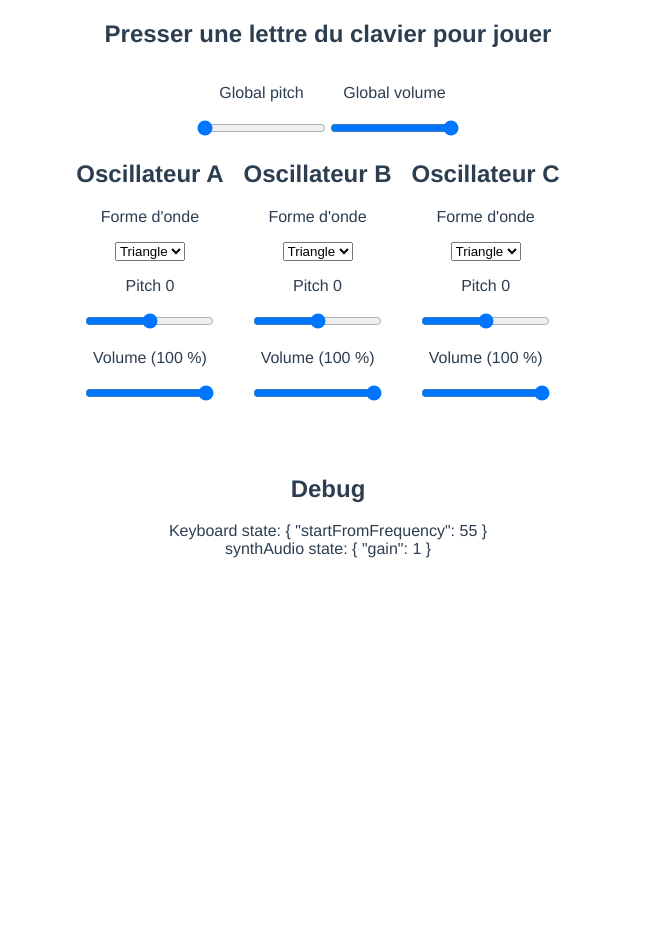
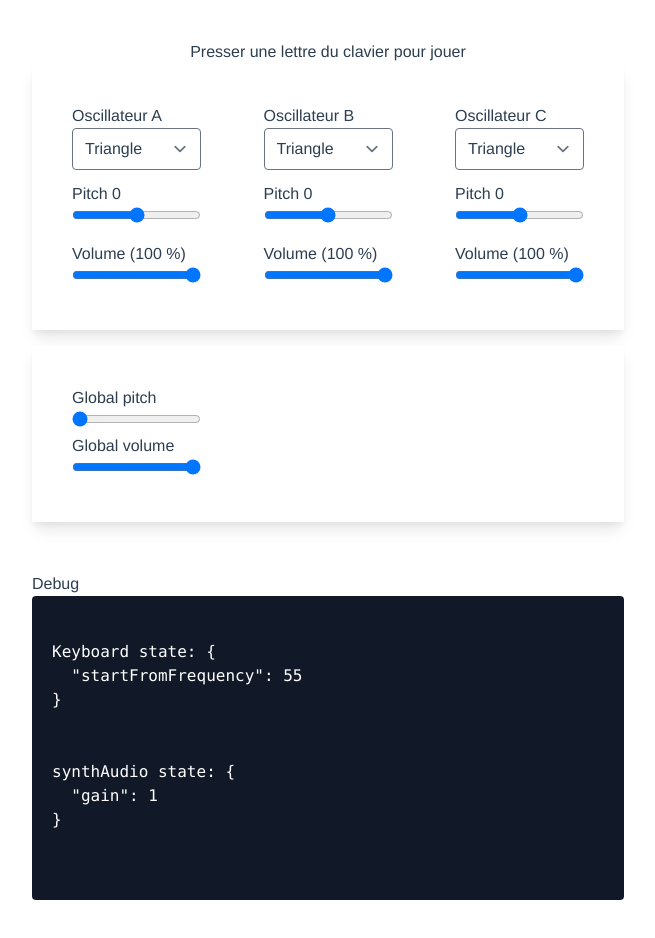
Before and after one commit to yann-yinn/vue3-synth, a Vue app: page / in a window 1280 px wide. Shown: the whole page, without its empty margins (312-967 px from the left). Before the commit the page ends 800 px from the top, so only its background shows below. Built offline with nearby package versions, Linux system fonts and the light colour scheme.

Commit message:
add tailwind

```diff
--- a/package.json
+++ b/package.json
@@ -8,6 +8,7 @@
     "lint": "vue-cli-service lint"
   },
   "dependencies": {
+    "@tailwindcss/forms": "^0.3.4",
     "@vueuse/core": "^6.9.1",
     "core-js": "^3.6.5",
     "vue": "^3.0.0",
@@ -26,10 +27,13 @@
     "@vue/compiler-sfc": "^3.0.0",
     "@vue/eslint-config-prettier": "^6.0.0",
     "@vue/eslint-config-typescript": "^7.0.0",
+    "autoprefixer": "^9.8.8",
     "eslint": "^6.7.2",
     "eslint-plugin-prettier": "^3.3.1",
     "eslint-plugin-vue": "^7.0.0",
+    "postcss": "^7.0.39",
     "prettier": "^2.2.1",
+    "tailwindcss": "npm:@tailwindcss/postcss7-compat@^2.2.17",
     "typescript": "~4.1.5"
   }
 }
--- /dev/null
+++ b/postcss.config.js
@@ -0,0 +1,6 @@
+module.exports = {
+  plugins: {
+    tailwindcss: {},
+    autoprefixer: {},
+  },
+}
--- a/src/App.vue
+++ b/src/App.vue
@@ -7,20 +7,6 @@
   font-family: Avenir, Helvetica, Arial, sans-serif;
   -webkit-font-smoothing: antialiased;
   -moz-osx-font-smoothing: grayscale;
-  text-align: center;
   color: #2c3e50;
 }
-
-#nav {
-  padding: 30px;
-}
-
-#nav a {
-  font-weight: bold;
-  color: #2c3e50;
-}
-
-#nav a.router-link-exact-active {
-  color: #42b983;
-}
 </style>
--- a/src/components/Oscillator.vue
+++ b/src/components/Oscillator.vue
@@ -1,21 +1,19 @@
 <template>
-  <div>
-    <p>Forme d'onde</p>
-    <select v-model="oscillator.state.waveForm">
-      <option value="sine">Sine</option>
-      <option value="square">Square</option>
-      <option value="triangle">Triangle</option>
-    </select>
-  </div>
+  <select v-model="oscillator.state.waveForm" class="rounded w-full">
+    <option value="sine">Sine</option>
+    <option value="square">Square</option>
+    <option value="triangle">Triangle</option>
+  </select>
 
-  <div>
+  <div class="mt-3">
     <p>Pitch {{ oscillator.state.pitch }}</p>
     <input type="range" min="-24" max="24" v-model="oscillator.state.pitch" />
   </div>
 
-  <div>
+  <div class="mt-3">
     <p>Volume ({{ (oscillator.state.gain * 100).toFixed(0) }} %)</p>
     <input
+      style="color: red"
       @input="handleGain"
       type="range"
       min="0"
--- a/src/components/Synth.vue
+++ b/src/components/Synth.vue
@@ -1,6 +1,24 @@
 <template>
-  <h2>Presser une lettre du clavier pour jouer</h2>
-  <div style="display: flex; justify-content: center">
+  <div class="max-w-2xl mx-auto p-10">
+    <h2 class="text-center">Presser une lettre du clavier pour jouer</h2>
+    <div
+      class="flex flex-col md:flex-row justify-between bg-white shadow-lg p-10"
+    >
+      <div class="">
+        <h2>Oscillateur A</h2>
+        <Oscillator defaultWaveForm="triangle" />
+      </div>
+      <div class="">
+        <h2>Oscillateur B</h2>
+        <Oscillator defaultWaveForm="triangle" />
+      </div>
+      <div class="">
+        <h2>Oscillateur C</h2>
+        <Oscillator defaultWaveForm="triangle" />
+      </div>
+    </div>
+
+    <div class="p-10 mt-4 bg-white shadow-lg">
       <div>
         <p>Global pitch</p>
         <input @input="handlePitch" type="range" min="55" max="220" />
@@ -17,24 +35,12 @@
       </div>
     </div>
 
-  <div style="display: flex; justify-content: center">
-    <div style="margin-right: 20px">
-      <h2>Oscillateur A</h2>
-      <Oscillator defaultWaveForm="triangle" />
-    </div>
-    <div style="margin-right: 20px">
-      <h2>Oscillateur B</h2>
-      <Oscillator defaultWaveForm="triangle" />
-    </div>
-    <div style="margin-right: 20px">
-      <h2>Oscillateur C</h2>
-      <Oscillator defaultWaveForm="triangle" />
-    </div>
-  </div>
-
     <h2 style="padding-top: 50px">Debug</h2>
+    <pre class="bg-gray-900 text-white p-5 rounded">
       <div>Keyboard state: {{ keyboard.state }}</div>
       <div>synthAudio state: {{ synthAudio.state }}</div>
+    </pre>
+  </div>
 </template>
 
 <script lang="ts">
--- /dev/null
+++ b/src/index.css
@@ -0,0 +1,4 @@
+/* ./src/index.css */
+@tailwind base;
+@tailwind components;
+@tailwind utilities;
--- a/src/main.ts
+++ b/src/main.ts
@@ -2,5 +2,6 @@ import { createApp } from "vue";
 import App from "./App.vue";
 import router from "./router";
 import store from "./store";
+import "./index.css";
 
 createApp(App).use(store).use(router).mount("#app");
--- /dev/null
+++ b/tailwind.config.js
@@ -0,0 +1,11 @@
+module.exports = {
+  purge: ["./index.html", "./src/**/*.{vue,js,ts,jsx,tsx}"],
+  darkMode: false, // or 'media' or 'class'
+  theme: {
+    extend: {},
+  },
+  variants: {
+    extend: {},
+  },
+  plugins: [require("@tailwindcss/forms")],
+};
```
Also changed, not shown: 1 other file (tests, documents, lock files or other folders). Lines whose indentation alone changed are shown as unchanged.
